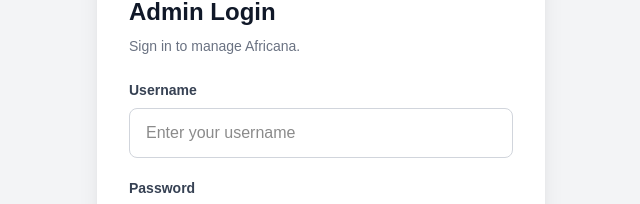
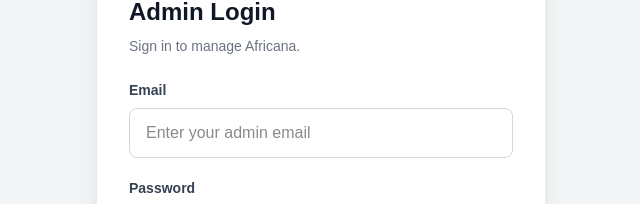
Before and after one commit to tbagbotas/Africana, a Next.js app: page /admin/login in a window 1280 px wide. Shown: the part 268-472 px from the top of the page, without its empty margins (319-959 px from the left). Built offline with nearby package versions, Linux system fonts and the light colour scheme.

Commit message:
Clarify admin sign-in uses email

```diff
--- a/src/app/admin/login/page.tsx
+++ b/src/app/admin/login/page.tsx
@@ -24,7 +24,7 @@ export default function LoginPage() {
       });
 
       if (!result || result.error) {
-        setError("Invalid username or password.");
+        setError("Invalid email or password.");
         return;
       }
 
@@ -71,16 +71,16 @@ export default function LoginPage() {
               htmlFor="username"
               className="mb-2 block text-sm font-semibold text-gray-700"
             >
-              Username
+              Email
             </label>
 
             <input
               id="username"
-              type="text"
+              type="email"
               value={username}
               onChange={(event) => setUsername(event.target.value)}
-              placeholder="Enter your username"
-              autoComplete="username"
+              placeholder="Enter your admin email"
+              autoComplete="email"
               required
               className="w-full rounded-lg border border-gray-300 px-4 py-3 outline-none transition focus:border-emerald-600 focus:ring-2 focus:ring-emerald-100"
             />
```
